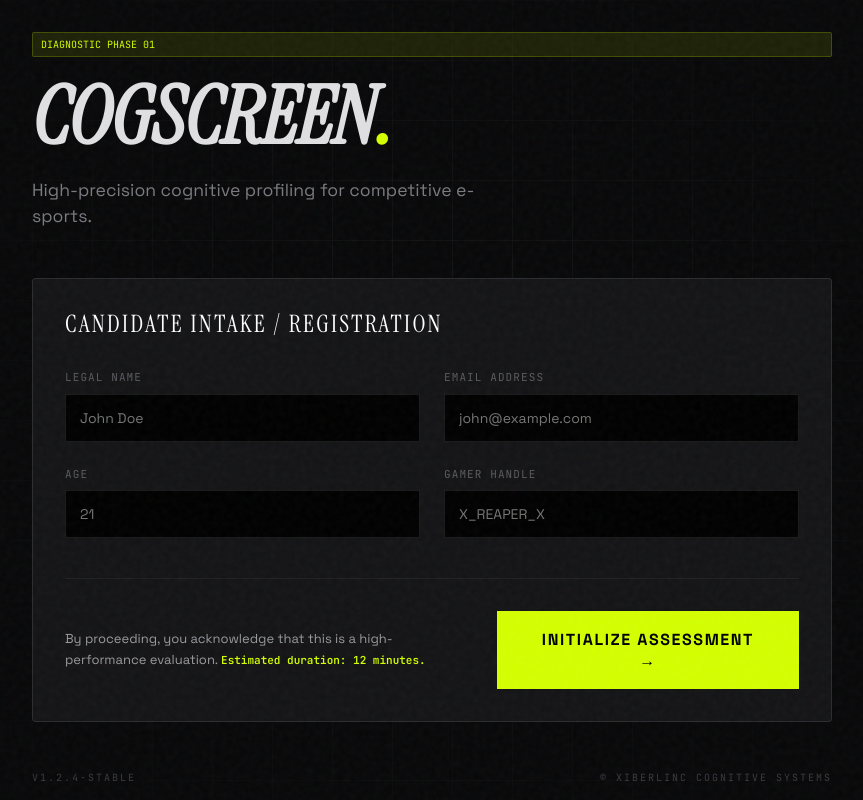
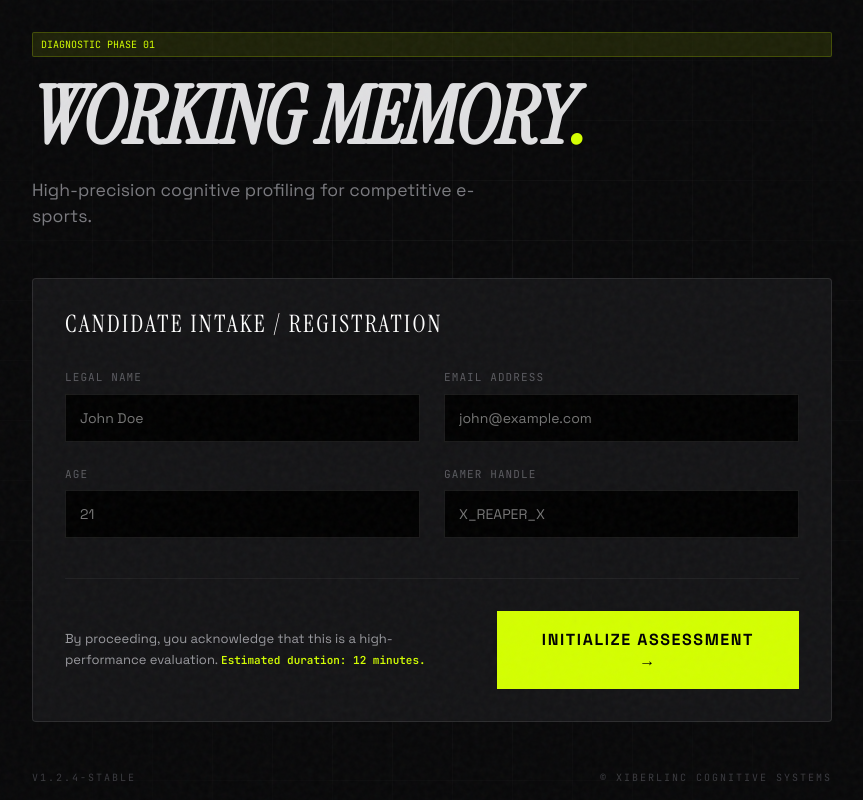
Before and after one commit to shahpalash10/working_memory, a website built with Vite: page index.html in a window 1280 px wide. Shown: the whole page, without its empty margins (208-1071 px from the left). Built offline with nearby package versions, Linux system fonts and the light colour scheme; some packages are replaced by stand-ins of ours; no server answers.

Commit message:
UI: Changed branding from CogScreen to Working Memory

```diff
--- a/index.html
+++ b/index.html
@@ -3,7 +3,7 @@
 <head>
   <meta charset="UTF-8" />
   <meta name="viewport" content="width=device-width, initial-scale=1.0" />
-  <title>CogScreen — Cognitive Assessment Platform</title>
+  <title>Working Memory — Cognitive Assessment Platform</title>
   <meta name="description" content="Precision cognitive screening for elite e-sports candidates. Measure visual working memory, executive control, and attentional performance." />
   <meta name="robots" content="noindex, nofollow" />
   <link rel="preconnect" href="https://fonts.googleapis.com" />
--- a/src/views/WelcomeView.js
+++ b/src/views/WelcomeView.js
@@ -15,7 +15,7 @@ export function WelcomeView() {
       <div class="wv-content animate-fade">
         <header class="wv-header">
           <div class="badge badge-volt">Diagnostic Phase 01</div>
-          <h1 class="wv-title">CogScreen<span class="dot">.</span></h1>
+          <h1 class="wv-title">Working Memory<span class="dot">.</span></h1>
           <p class="wv-tagline">High-precision cognitive profiling for competitive e-sports.</p>
         </header>
 
```
